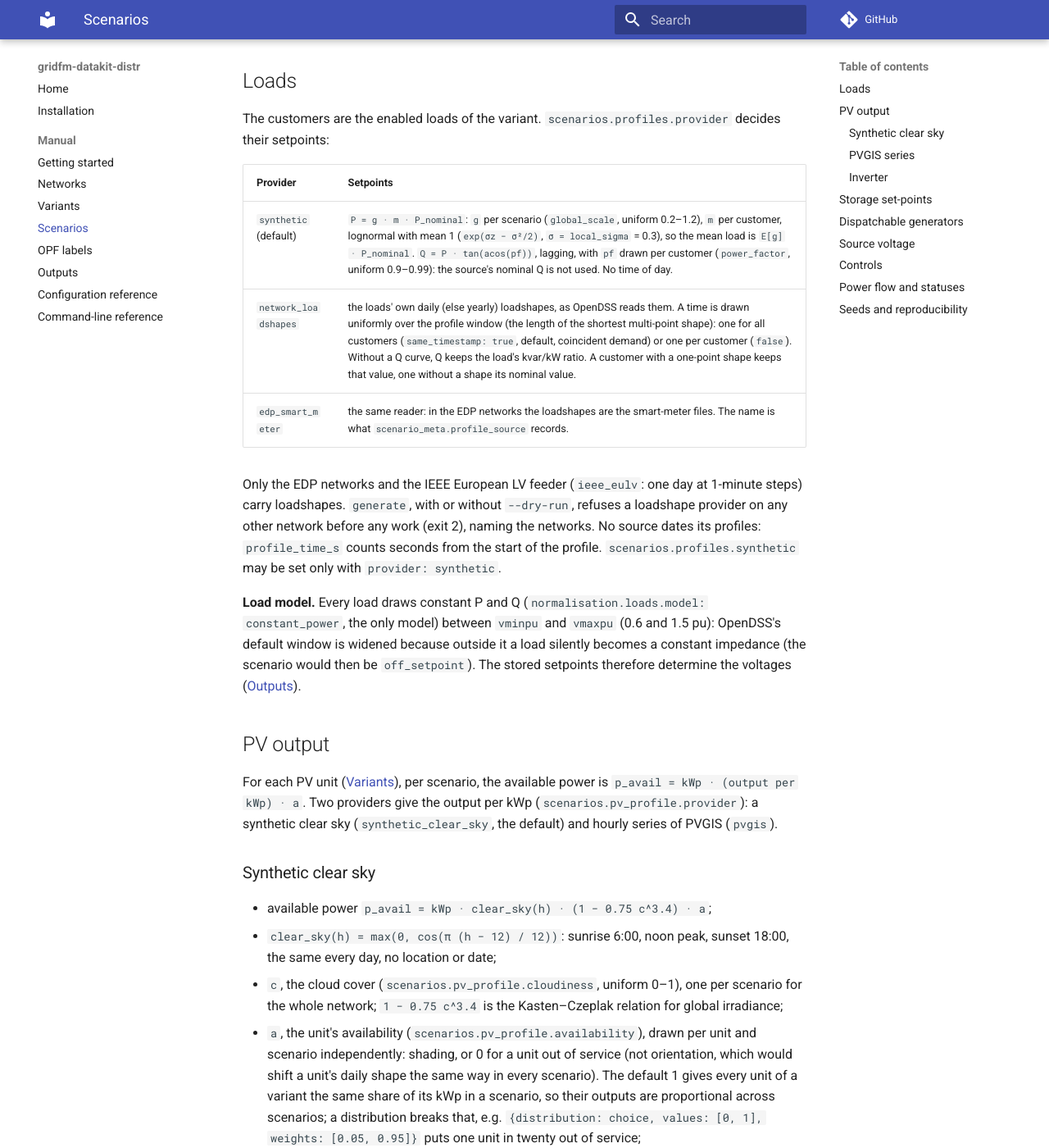
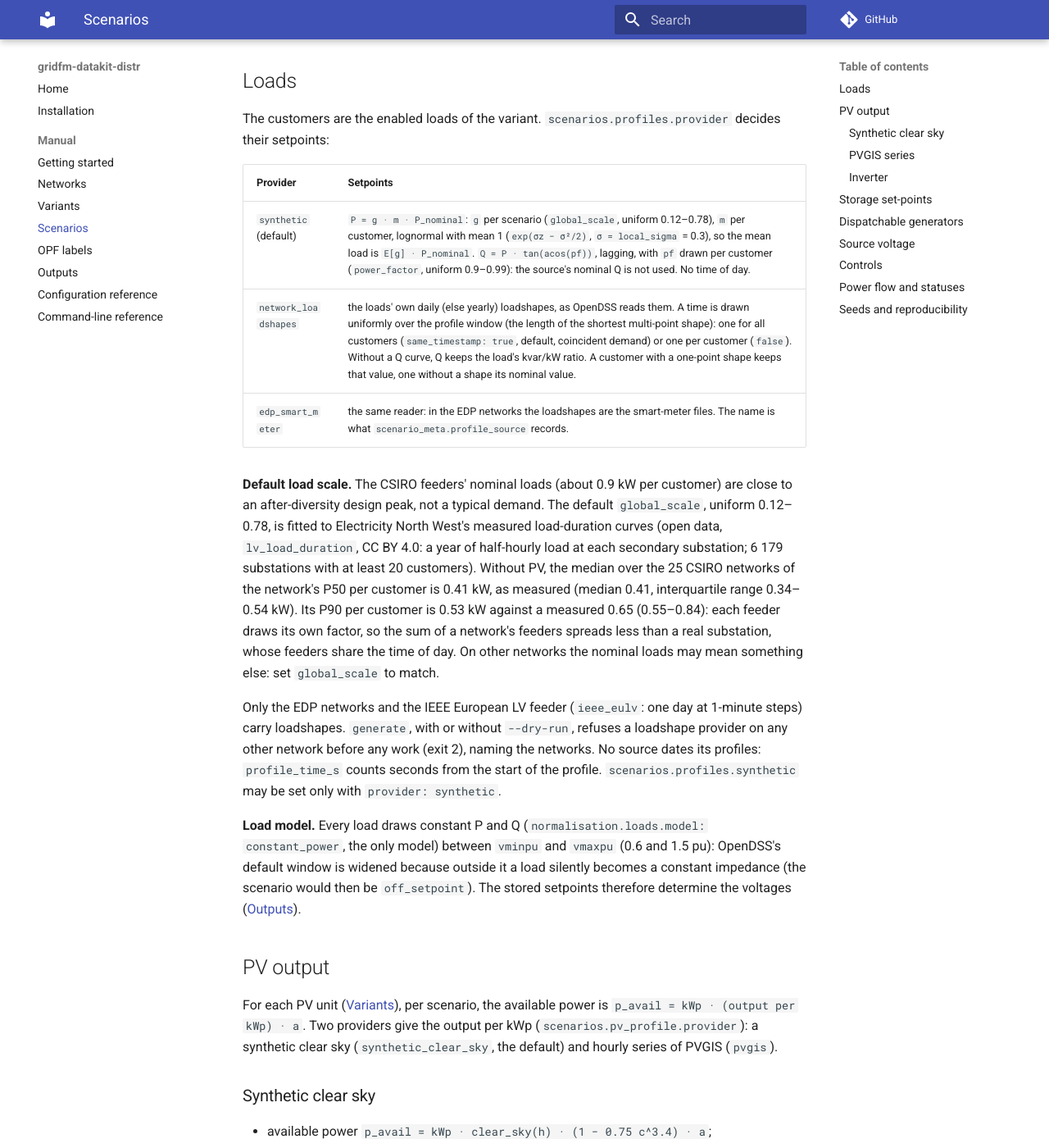
Before and after one commit to gridfm/gridfm-datakit-distr, an MkDocs documentation site: the page built from docs/manual/scenarios.md, in a window 1280 px wide and 1400 px high, scrolled down 543 px. Shown: the whole window at 82% size. Built offline with MkDocs 1.6.1 and Material for MkDocs 9.7.7, drawn with Linux system fonts in a browser that asks for light colours; comment, search, counter and statistics services are not loaded.

Commit message:
docs: the default load scale's source and the guide's outputs at that scale
The scenarios manual says what the default global load factor is fitted
to (Electricity North West's measured substation load) and how far a
network's P90 per customer falls from the measured one. The getting
started guide shows the outputs its snippets print at the new scale; the
OPF manual dates its campaign figures to the former scale.

Signed-off-by: cardef <carmine.dellefemine@gmail.com>

```diff
--- a/docs/manual/scenarios.md
+++ b/docs/manual/scenarios.md
@@ -25,9 +25,19 @@ setpoints:
 
 | Provider | Setpoints |
 |---|---|
-| `synthetic` (default) | `P = g · m · P_nominal`: `g` per scenario (`global_scale`, uniform 0.2–1.2), `m` per customer, lognormal with mean 1 (`exp(σz − σ²/2)`, `σ = local_sigma` = 0.3), so the mean load is `E[g] · P_nominal`. `Q = P · tan(acos(pf))`, lagging, with `pf` drawn per customer (`power_factor`, uniform 0.9–0.99): the source's nominal Q is not used. No time of day. |
+| `synthetic` (default) | `P = g · m · P_nominal`: `g` per scenario (`global_scale`, uniform 0.12–0.78), `m` per customer, lognormal with mean 1 (`exp(σz − σ²/2)`, `σ = local_sigma` = 0.3), so the mean load is `E[g] · P_nominal`. `Q = P · tan(acos(pf))`, lagging, with `pf` drawn per customer (`power_factor`, uniform 0.9–0.99): the source's nominal Q is not used. No time of day. |
 | `network_loadshapes` | the loads' own daily (else yearly) loadshapes, as OpenDSS reads them. A time is drawn uniformly over the profile window (the length of the shortest multi-point shape): one for all customers (`same_timestamp: true`, default, coincident demand) or one per customer (`false`). Without a Q curve, Q keeps the load's kvar/kW ratio. A customer with a one-point shape keeps that value, one without a shape its nominal value. |
 | `edp_smart_meter` | the same reader: in the EDP networks the loadshapes are the smart-meter files. The name is what `scenario_meta.profile_source` records. |
+
+**Default load scale.** The CSIRO feeders' nominal loads (about 0.9 kW per customer) are close to an
+after-diversity design peak, not a typical demand. The default `global_scale`, uniform 0.12–0.78, is
+fitted to Electricity North West's measured load-duration curves (open data, `lv_load_duration`,
+CC BY 4.0: a year of half-hourly load at each secondary substation; 6 179 substations with at
+least 20 customers). Without PV, the median over the 25 CSIRO networks of the network's P50 per
+customer is 0.41 kW, as measured (median 0.41, interquartile range 0.34–0.54 kW). Its P90 per
+customer is 0.53 kW against a measured 0.65 (0.55–0.84): each feeder draws its own factor, so the
+sum of a network's feeders spreads less than a real substation, whose feeders share the time of
+day. On other networks the nominal loads may mean something else: set `global_scale` to match.
 
 Only the EDP networks and the IEEE European LV feeder (`ieee_eulv`: one day at 1-minute steps)
 carry loadshapes. `generate`, with or without `--dry-run`, refuses a loadshape provider on any
```
Also changed, not shown: docs/manual/getting_started.md (+20 -20 lines), docs/manual/opf.md (+2 -1 lines).
